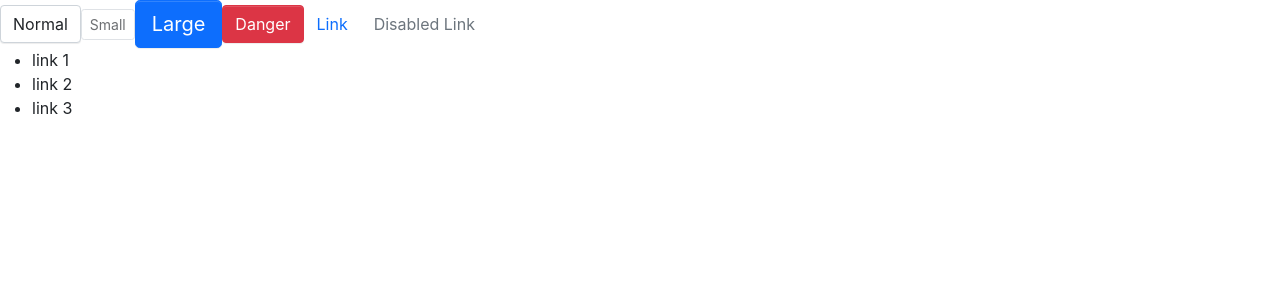
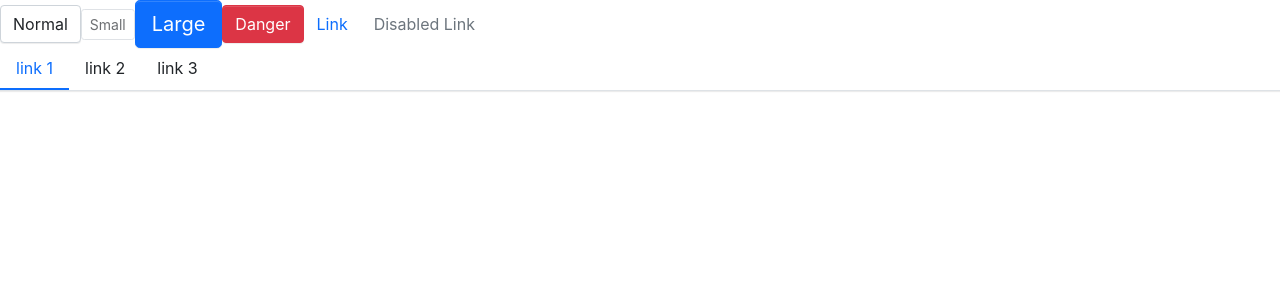
Before and after one commit to luxliu/luxury-soap, a React (Create React App) app: page / in a window 1280 px wide. Shown: the top 300 px of the page. Built offline with nearby package versions, Linux system fonts and the light colour scheme.

Commit message:
add style for menu component

```diff
--- /dev/null
+++ b/src/components/Menu/_style.scss
@@ -0,0 +1,49 @@
+.luxury-menu {
+  display: flex;
+  flex-wrap: wrap;
+  padding-left: 0;
+  margin-bottom: 30px;
+  list-style: none;
+  border-bottom: $menu-border-width solid $menu-border-color;
+  box-shadow: $menu-box-shadow;
+
+  .menu-item {
+    padding: $menu-item-padding-y $menu-item-padding-x;
+    cursor: pointer;
+    transition: $menu-transition;
+
+    &:hover,
+    &:focus {
+      text-decoration: none;
+    }
+
+    &.is-disabled {
+      color: $menu-item-disabled-color;
+      pointer-events: none;
+      cursor: pointer;
+    }
+
+    &.is-active,
+    &:hover {
+      color: $menu-item-active-color;
+      border-bottom: $menu-item-active-border-width solid
+        $menu-item-active-color;
+    }
+  }
+}
+
+.menu-vertical {
+  flex-direction: column;
+  border-bottom: 0px;
+  border-right: $menu-border-width solid $menu-border-color;
+
+  .menu-item {
+    border-left: $menu-item-active-border-width solid transparent;
+
+    &.is-active,
+    &:hover {
+      border-bottom: 0px;
+      border-left: $menu-item-active-border-width solid $menu-item-active-color;
+    }
+  }
+}
--- a/src/styles/index.scss
+++ b/src/styles/index.scss
@@ -9,3 +9,6 @@
 
 // button
 @import '../components/Button/style';
+
+// menu
+@import '../components/Menu/style';
```
